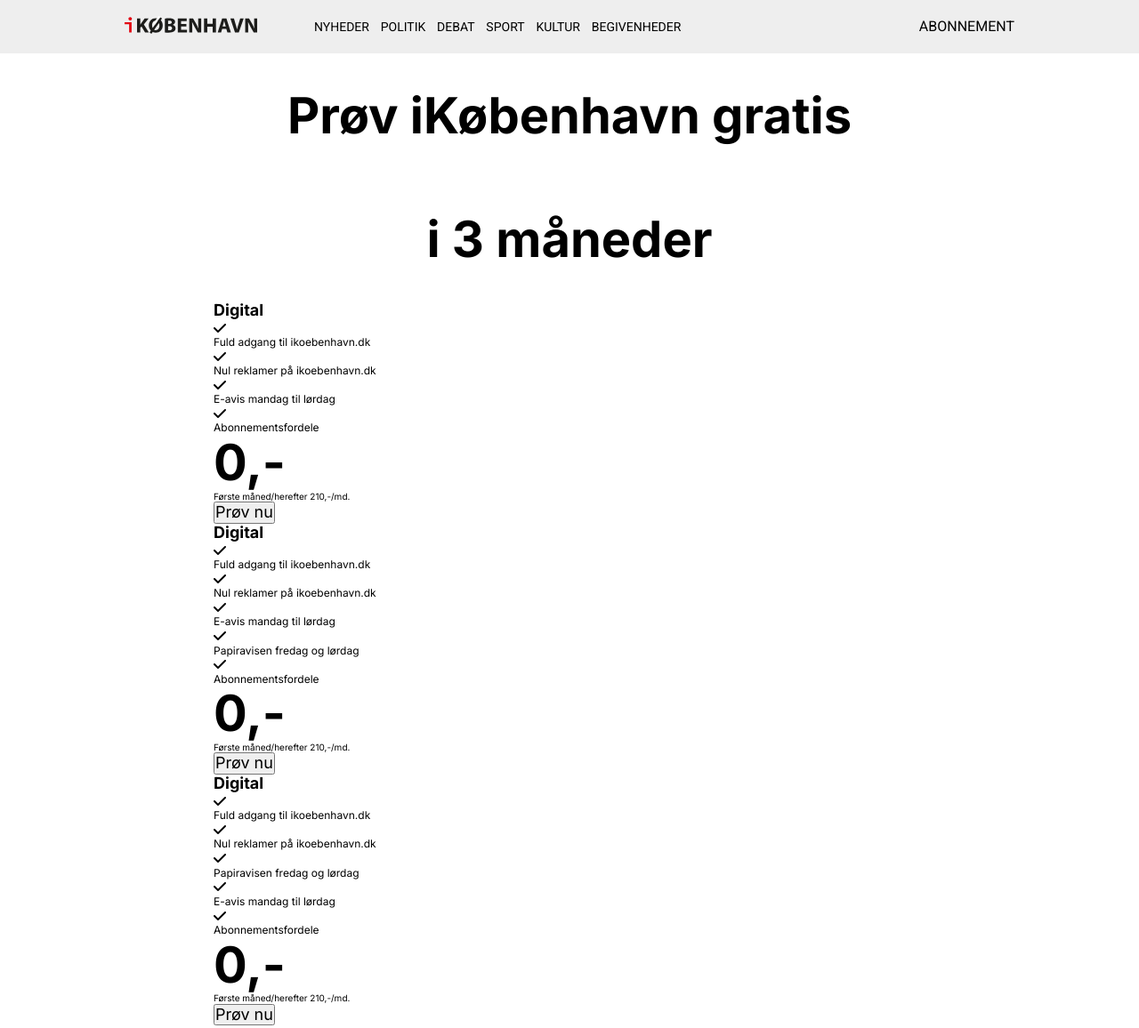
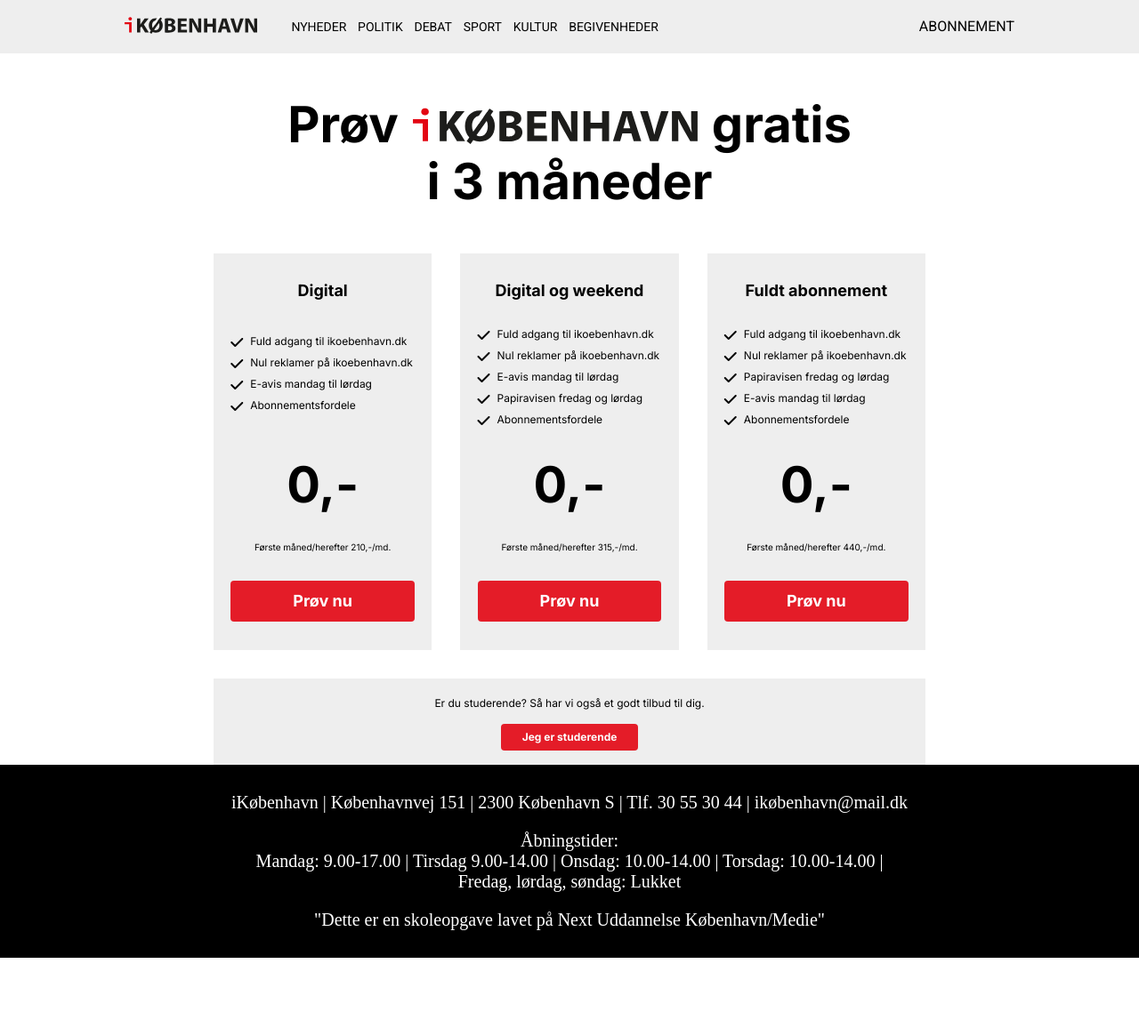
Before and after one commit to dkkmartin/avis_site, a plain HTML site: page abonnement.html in a window 1280 px wide. Shown: the top 1156 px of the page at 89% size. After the commit the page ends 1077 px from the top, so only its background shows below. Drawn offline with Linux system fonts and the light colour scheme.

Commit message:
Feat: Abonnement complete

```diff
--- a/abonnement.html
+++ b/abonnement.html
@@ -9,7 +9,7 @@
     <script src="https://kit.fontawesome.com/42e26b8656.js" crossorigin="anonymous"></script>
     <title>iKøbenhavn</title>
   </head>
-  <body class="sport__body">
+  <body class="abonnement__body">
     <header class="header">
       <div class="header__con">
         <div class="header__logo__con">
@@ -20,22 +20,26 @@
             <li class="ul__item"><a class="ul__link" href="">NYHEDER</a></li>
             <li class="ul__item"><a class="ul__link" href="">POLITIK</a></li>
             <li class="ul__item"><a class="ul__link" href="">DEBAT</a></li>
-            <li class="ul__item"><a class="ul__link" href="">SPORT</a></li>
+            <li class="ul__item"><a class="ul__link" href="sport.html">SPORT</a></li>
             <li class="ul__item"><a class="ul__link" href="">KULTUR</a></li>
             <li class="ul__item"><a class="ul__link" href="">BEGIVENHEDER</a></li>
           </ul>
         </nav>
-        <a class="header__link" href="">ABONNEMENT</a>
+        <a class="header__link" href="abonnement.html">ABONNEMENT</a>
       </div>
     </header>
     <main class="abonnement__main">
-      <section class="section__top">
-        <h1 class="--56px">Prøv iKøbenhavn gratis</h1>
+      <section class="abonnement__section__top">
+        <div class="section__top__heading__con">
+          <h1 class="--56px">Prøv</h1>
+          <img class="section__top__logo" src="assets/logo/header-logo.svg" alt="Logo" />
+          <h1 class="--56px">gratis</h1>
+        </div>
         <h1 class="--56px">i 3 måneder</h1>
       </section>
-      <section class="section__mid">
+      <section class="abonnement__section__mid">
         <div class="section__card">
-          <h3 class="--18px">Digital</h3>
+          <h3 class="--18px --text-center">Digital</h3>
           <div class="card__con">
             <div class="card__content__item">
               <i class="fa-solid fa-check"></i>
@@ -54,12 +58,14 @@
               <p class="--12px">Abonnementsfordele</p>
             </div>
           </div>
-          <h2 class="--56px">0,-</h2>
-          <p class="--10px">Første måned/herefter 210,-/md.</p>
-          <button class="--w700 --18px">Prøv nu</button>
+          <div class="card__price__con">
+            <h2 class="--56px --text-center">0,-</h2>
+            <p class="--10px --text-center">Første måned/herefter 210,-/md.</p>
+            <button class="--18px">Prøv nu</button>
+          </div>
         </div>
         <div class="section__card">
-          <h3 class="--18px">Digital</h3>
+          <h3 class="--18px --text-center">Digital og weekend</h3>
           <div class="card__con">
             <div class="card__content__item">
               <i class="fa-solid fa-check"></i>
@@ -82,12 +88,12 @@
               <p class="--12px">Abonnementsfordele</p>
             </div>
           </div>
-          <h2 class="--56px">0,-</h2>
-          <p class="--10px">Første måned/herefter 210,-/md.</p>
-          <button class="--w700 --18px">Prøv nu</button>
+          <h2 class="--56px --text-center">0,-</h2>
+          <p class="--10px --text-center">Første måned/herefter 315,-/md.</p>
+          <button class="--18px">Prøv nu</button>
         </div>
         <div class="section__card">
-          <h3 class="--18px">Digital</h3>
+          <h3 class="--18px --text-center">Fuldt abonnement</h3>
           <div class="card__con">
             <div class="card__content__item">
               <i class="fa-solid fa-check"></i>
@@ -110,13 +116,22 @@
               <p class="--12px">Abonnementsfordele</p>
             </div>
           </div>
-          <h2 class="--56px">0,-</h2>
-          <p class="--10px">Første måned/herefter 210,-/md.</p>
-          <button class="--w700 --18px">Prøv nu</button>
+          <h2 class="--56px --text-center">0,-</h2>
+          <p class="--10px --text-center">Første måned/herefter 440,-/md.</p>
+          <button class="--18px">Prøv nu</button>
         </div>
       </section>
-      <section class="section__btn"></section>
-      <section class="section__bot"></section>
+      <section class="abonnement__section__btn">
+        <p class="--12px">Er du studerende? Så har vi også et godt tilbud til dig.</p>
+        <button class="--12px">Jeg er studerende</button>
+      </section>
+      <section class="abonnement__section__bot">
+        <p class="--24px">
+          Tilbuddet gælder kun for husstande i Danmark, der ikke har abonneret inden for de sidste
+          12 måneder.
+        </p>
+        <p class="--16px --italic read__more">Læs mere her...</p>
+      </section>
     </main>
     <footer class="footer --20px">
       <div class="footer__con">
--- a/style.css
+++ b/style.css
@@ -27,6 +27,10 @@
   color: #e30613;
 }
 
+.--italic {
+  font-style: italic;
+}
+
 .--10px {
   font-size: 10px;
 }
@@ -37,6 +41,10 @@
 
 .--14px {
   font-size: 14px;
+}
+
+.--16px {
+  font-size: 16px;
 }
 
 .--18px {
@@ -91,7 +99,7 @@
   align-items: center;
   max-width: 1000px;
   margin: 0 auto;
-  gap: 5vw;
+  gap: 3vw;
 }
 
 .nav {
@@ -108,6 +116,10 @@
 }
 
 /** MAIN **/
+
+.index__main {
+  padding-bottom: 4em;
+}
 
 .index__section,
 .sport__section {
@@ -168,7 +180,6 @@
   flex-direction: column;
   gap: 1em;
   justify-content: center;
-  margin-top: 4em;
 }
 .footer__item {
   color: #fff;
@@ -222,28 +233,105 @@
   line-height: 16px;
 }
 
-.figcaption--bike {
-  position: absolute;
-  right: -5em;
-  top: 133vh;
-}
-
-.figcaption--map {
-  position: absolute;
-  left: -5em;
-  top: 248vh;
-}
-
 /** ABONNEMENT **/
 
 .abonnement__main {
   font-family: 'Inter', sans-serif;
   max-width: 800px;
   margin: 0 auto;
+  height: 100vh;
 }
 
-.section__top {
+.section__top__heading__con {
+  display: flex;
+  align-items: center;
+  justify-content: center;
+  gap: 1em;
+}
+
+.section__top__logo {
+  width: 40%;
+}
+
+.abonnement__section__top {
   display: flex;
   flex-direction: column;
   text-align: center;
+  padding: 3em 0;
 }
+
+.abonnement__section__mid {
+  display: grid;
+  grid-template-columns: repeat(3, minmax(100px, 1fr));
+  gap: 2em;
+}
+
+.section__card {
+  padding: 2em 1.2em;
+  display: grid;
+  gap: 2em;
+  background-color: #eee;
+}
+
+.card__con {
+  display: flex;
+  flex-direction: column;
+  gap: 0.5em;
+}
+
+.card__content__item {
+  display: flex;
+  gap: 0.5em;
+}
+
+.card__price__con {
+  display: flex;
+  flex-direction: column;
+  gap: 2em;
+  align-self: flex-end;
+}
+
+.section__card button,
+.abonnement__section__btn button {
+  background-color: #e30613;
+  border: none;
+  color: #fff;
+  height: 46px;
+  border-radius: 4px;
+  opacity: 0.9;
+  font-weight: 700;
+}
+
+.abonnement__section__btn {
+  display: flex;
+  flex-direction: column;
+  align-items: center;
+  gap: 1em;
+  background-color: #eee;
+  margin: 2em 0;
+  padding: 1.3em 0;
+}
+
+.abonnement__section__btn button {
+  height: 30px;
+  padding: 0 2em;
+}
+.abonnement__section__bot {
+  display: flex;
+  flex-direction: column;
+  gap: 1em;
+}
+
+.read__more,
+button {
+  cursor: pointer;
+}
+
+button {
+  transition: transform 0.2s;
+}
+
+button:hover {
+  transform: translateY(-3px);
+  background-color: #8f000a;
+}
```
Also changed, not shown: index.html (+2 -2 lines), sport.html (+2 -2 lines), success.html (added, +52 -0 lines), normalize.css.
